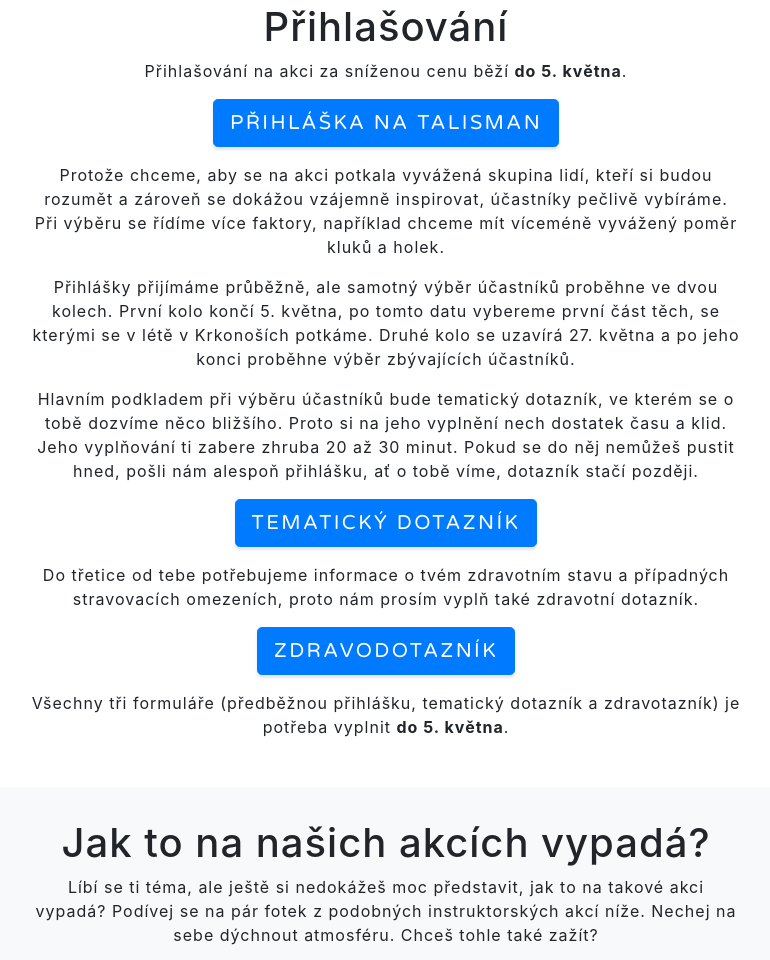
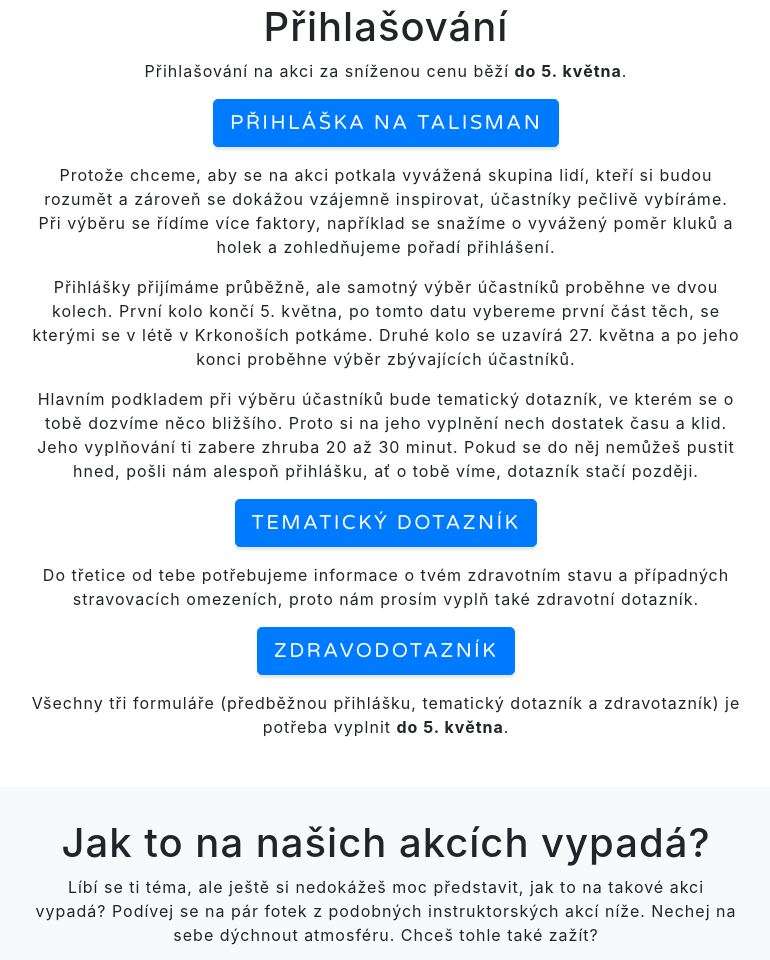
Before and after one commit to effa/zazitkovka-web, a website with bundled scripts: page index.html in a window 1280 px wide. Shown: the part 3274-4234 px from the top of the page, without its empty margins (254-1024 px from the left). Built offline with nearby package versions, Linux system fonts and the light colour scheme; grey boxes are pictures that could not be loaded.

Commit message:
Add info about selection of participants

```diff
--- a/index.html
+++ b/index.html
@@ -209,8 +209,10 @@ je zážitková akce pro mladé dospělé na téma štěstí. Celých osm dnů v
             <p>
             Protože chceme, aby se na akci potkala vyvážená skupina lidí, kteří
             si budou rozumět a zároveň se dokážou vzájemně inspirovat,
-            účastníky pečlivě vybíráme. Při výběru se řídíme více faktory,
-            například chceme mít víceméně vyvážený poměr kluků a holek.
+            účastníky pečlivě vybíráme.
+            Při výběru se řídíme více faktory, například se snažíme
+            o vyvážený poměr kluků a holek a zohledňujeme pořadí
+            přihlášení.
             </p>
 
             <p>
```
